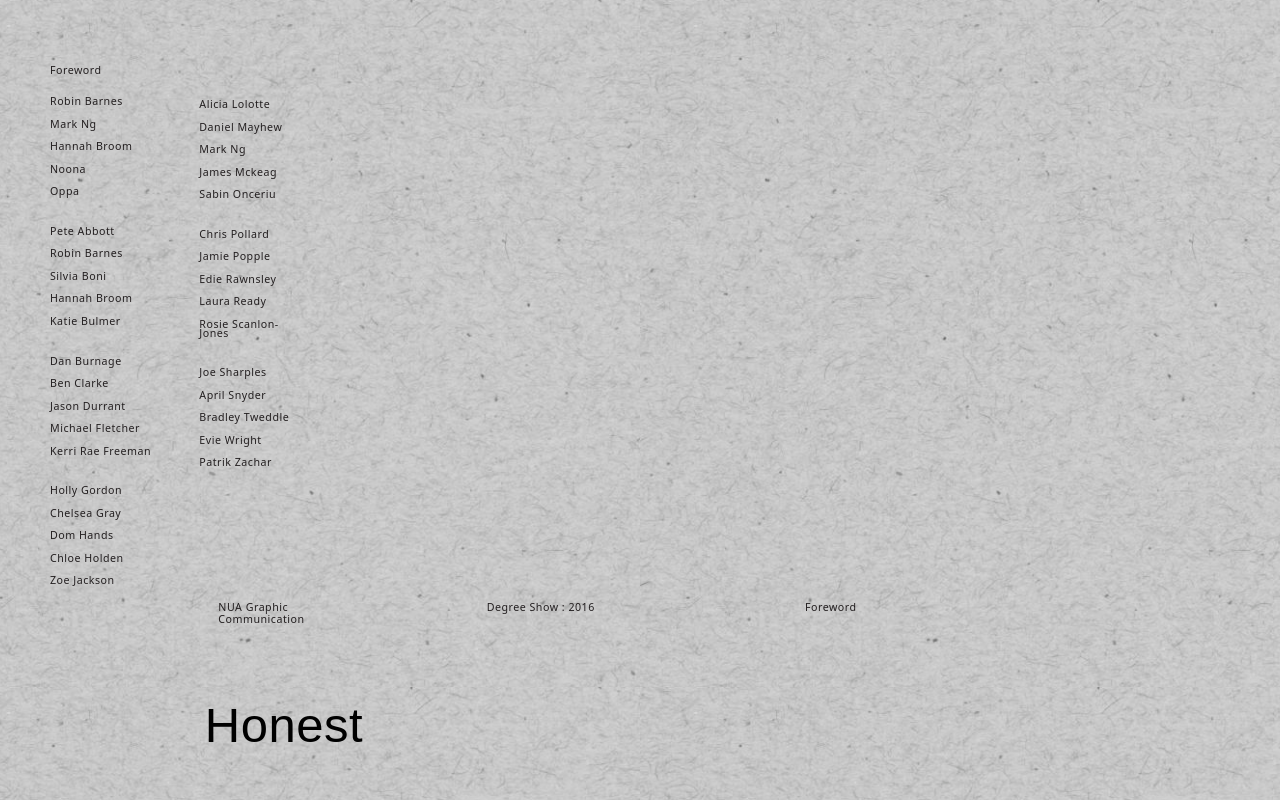
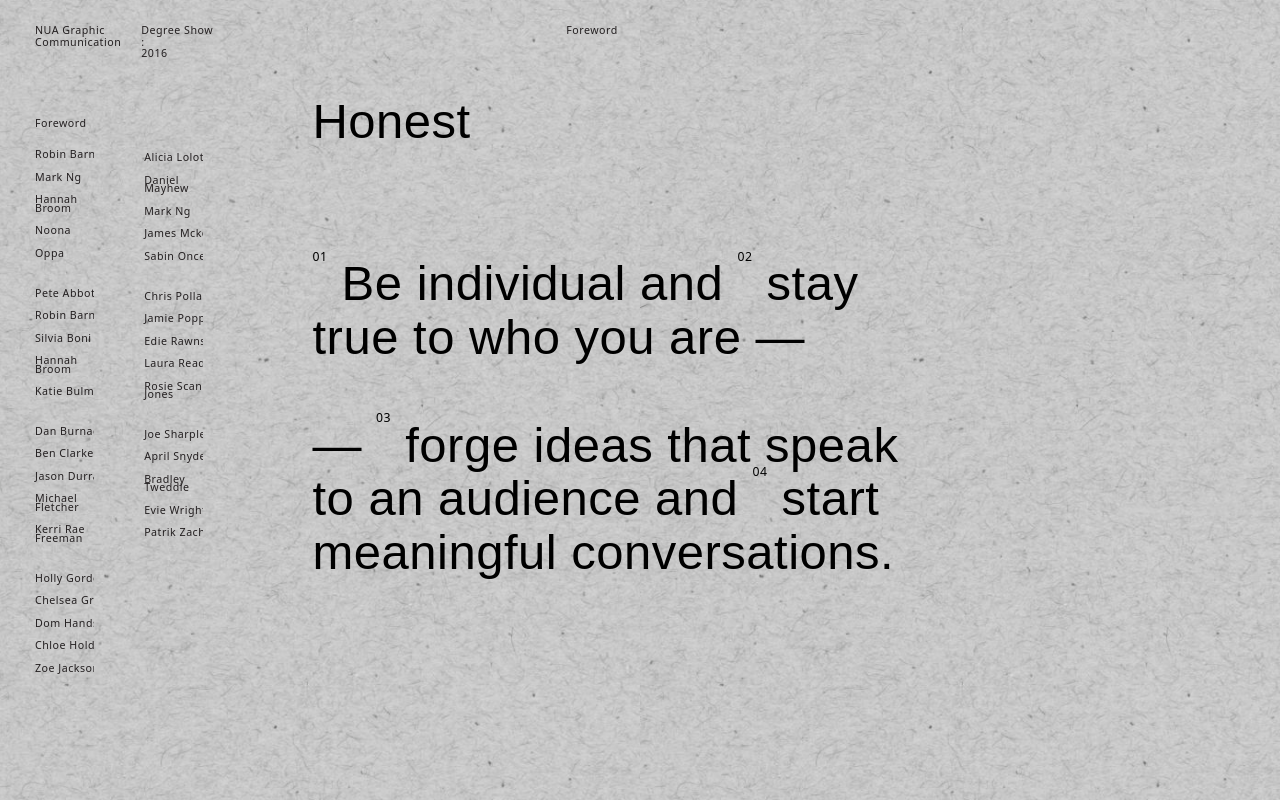
Before and after one commit to markngsq/My-Portfolio-Site-2.0, a website: page index.html in a window 1280 px wide. Drawn offline with nearby package versions, Linux system fonts and the light colour scheme; a web font is replaced by a local one.

Commit message:
Fixed sidebar problems

```diff
--- a/index.html
+++ b/index.html
@@ -13,12 +13,19 @@
   <!-- DONT JUDGE ME! IM A DESIGNER! -->
   <div class="container-fluid">
 
+
+
+  <div class="row splash user-splash" style="background-image: url('assets/img/light.png')">
     <!-- SPLASHPAGE -->
-    <div class="splash user-splash" style="background-image: url('assets/img/light.png')">
-      <!-- SIDEBAR -->
-
-      <div class="row sidebar">
-        <div class="col-sm-2 col-md-3">
+    <div class="col-md-12">
+      <div class="row" style="padding-left:35px;">
+        <h2 class="col-md-1 col-xs-4 color-switch" >NUA Graphic Communication</h2>
+        <h2 class="col-md-1 col-xs-4 color-switch">Degree Show : <br>2016</h2>
+        <h2 class="col-md-1 col-md-offset-3 color-switch">Foreword</h2>
+      </div>
+    </div>
+    <!-- SIDEBAR -->
+        <div class="sidebar col-md-1">
             <ul class="nav nav-sidebar navlist" >
                 <li><a href="javascript:history.go(0)" class=" color-switch">Foreword</a></li>
                 <br>
@@ -47,7 +54,7 @@
                 <li><a href="" class="user-link color-switch">Zoe Jackson</a></li>
             </ul>
           </div>
-            <div class="col-sm-2 col-md-3 col-md-offset-1" >
+            <div class="sidebar col-md-1" >
               <ul class="nav nav-sidebar navlist" >
                 <br><br><br><br>
                 <li><a href="" class="user-link color-switch">Alicia Lolotte</a></li>
@@ -69,15 +76,10 @@
                 <li><a href="" class="user-link color-switch">Patrik Zachar</a></li>
               </ul>
         </div>
-      </div>
 
       <!-- SIDEBAR END -->
-      <div class="row " >
-        <h2 class="col-md-1 col-xs-offset-2 col-xs-4 color-switch" >NUA Graphic Communication</h2>
-        <h2 class="col-md-2 col-xs-offset-2 col-md-offset-1 col-xs-4 color-switch">Degree Show : 2016</h2>
-        <h2 class="col-md-2 hidden-xs color-switch">Foreword</h2>
-      </div>
-      <div class="heading">
+
+      <div class="col-md-9 col-md-offset-1 heading" >
         <h1 class="user-name color-switch">Honest<br><br><br><sup>01</sup> Be individual and <sup>02</sup> stay<br>true to who you are — <br><br> — <sup>03</sup> forge ideas that speak<br>to an audience and <sup>04</sup> start<br>meaningful conversations.</h1>
 
       </div>
@@ -85,7 +87,7 @@
       <!-- SPLASHPAGE END -->
 
 
-      <div class="row" style="margin-top:20px">
+      <div class="row">
         <h2 class="col-md-2 col-xs-offset-2 col-xs-4">Degree Show : 2016</h2>
         <h2 class="col-md-2 col-xs-3">-</h2>
         <h2 class="col-md-2 hidden-xs col-xs-3">-</h2>
--- a/src/scss/main.scss
+++ b/src/scss/main.scss
@@ -74,7 +74,7 @@ p {
 }
 
 .heading {
-  padding: 3% 0 0 16%;
+  padding: 0 0 0 0;
   height: 734px;
 }
 
@@ -140,8 +140,6 @@ h2 {
   font-weight: normal;
   font-size:8pt;
   color: #231f20;
-  margin-left: 50px;
-  margin-right: 50px;
 //  background-color:rgba(255,255,255,0.5);
 }
 
@@ -168,15 +166,12 @@ h2 {
 }
 @media (min-width: 768px) {
   .sidebar {
-    width:500px;
     font-size: 8pt;
     position:relative;
     top: 40px;
-    bottom: 0;
-    left: 0;
     z-index: 1000;
     display: block;
-    padding: 2px 2px 2px 50px;
+    padding: 0 0 0 50px;
     overflow-x: hidden;
     overflow-y: scroll; /* Scrollable contents if viewport is shorter than content. */
     line-height: 80%;
@@ -191,7 +186,7 @@ h2 {
     bottom: 0;
     left: 8%;
     z-index: 1000;
-    padding: 2px 2px 2px 50px;
+    padding: 0 0 0 50px;
     overflow-x: hidden;
     overflow-y: auto; /* Scrollable contents if viewport is shorter than content. */
   }
```
Also changed, not shown: assets/css/portfolio.css, 1 other file.
